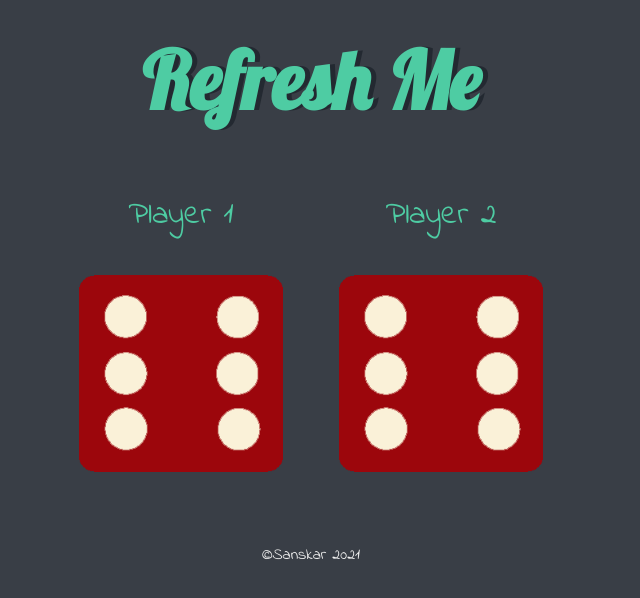
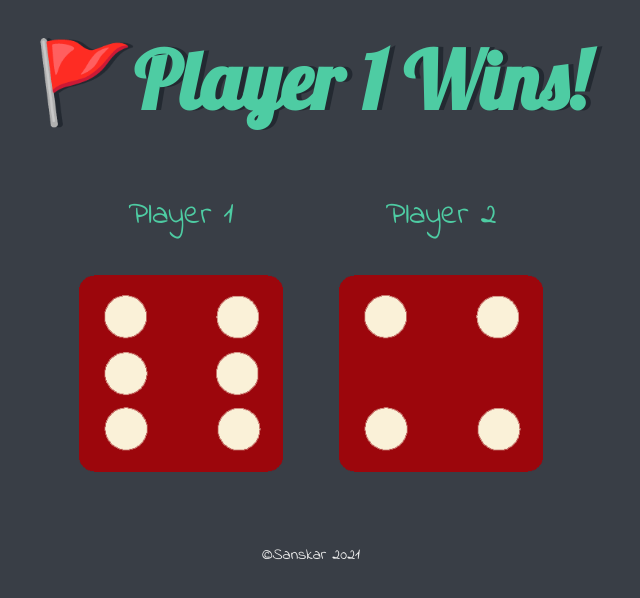
Before and after one commit to IJustWannaLearnSomething/Dicee-Challenge, a plain HTML site: page index.html in a window 1280 px wide. Shown: the whole page, without its empty margins (329-969 px from the left). Drawn offline with Linux system fonts and the light colour scheme.

Commit message:
Update index.html

```diff
--- a/index.html
+++ b/index.html
@@ -24,7 +24,7 @@
 
     </div>
 
-  <script type="text/javascript" src="index.js" charset="utf-8"></script>
+  <script type="text/javascript" src="script.js" charset="utf-8"></script>
   </body>
 
   <footer>
```
